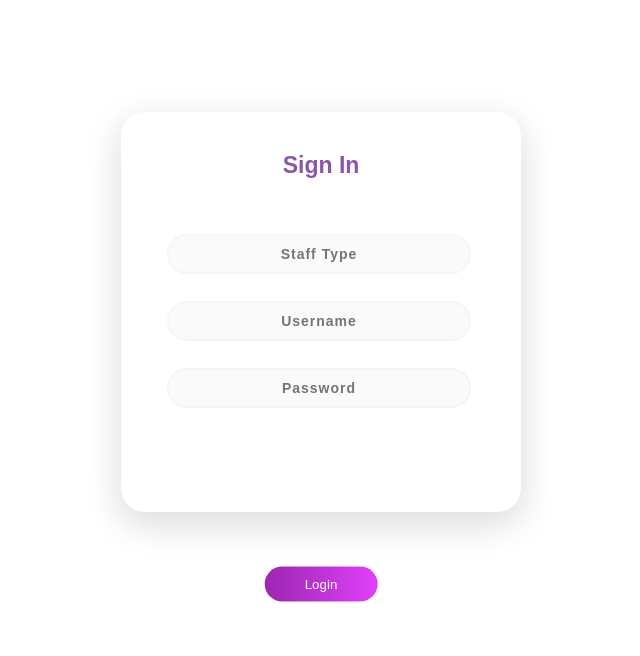
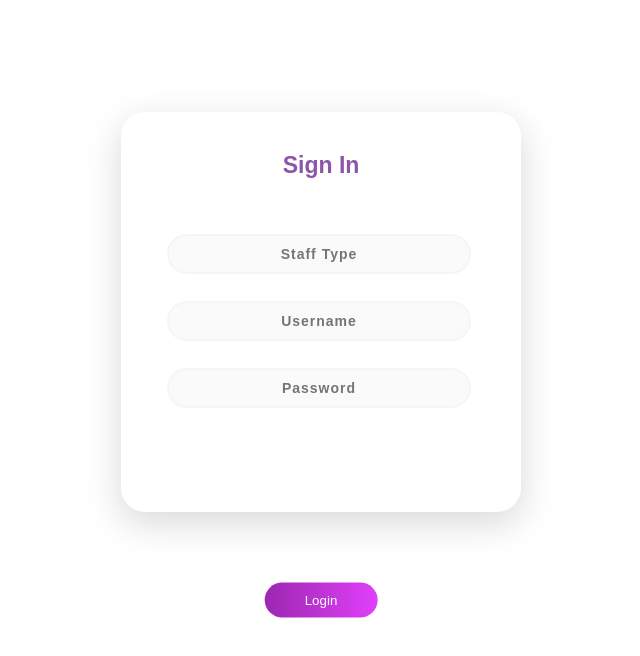
Before and after one commit to zhac299/TeamProject2021, an Angular app in the folder RestaurantWebApp/: page / in a window 1280 px wide. Shown: the top 656 px of the page, without its empty margins (319-959 px from the left). Built offline with nearby package versions, Linux system fonts and the light colour scheme.

Commit message:
program edits

```diff
--- a/RestaurantWebApp/src/app/login-input/login-input.component.sass
+++ b/RestaurantWebApp/src/app/login-input/login-input.component.sass
@@ -67,7 +67,7 @@ form.form1
 .submit
   margin: 0
   position: absolute
-  top: 73%
+  top: 75%
   left: 50%
   -ms-transform: translate(-50%, -50%)
   transform: translate(-50%, -50%)
```
